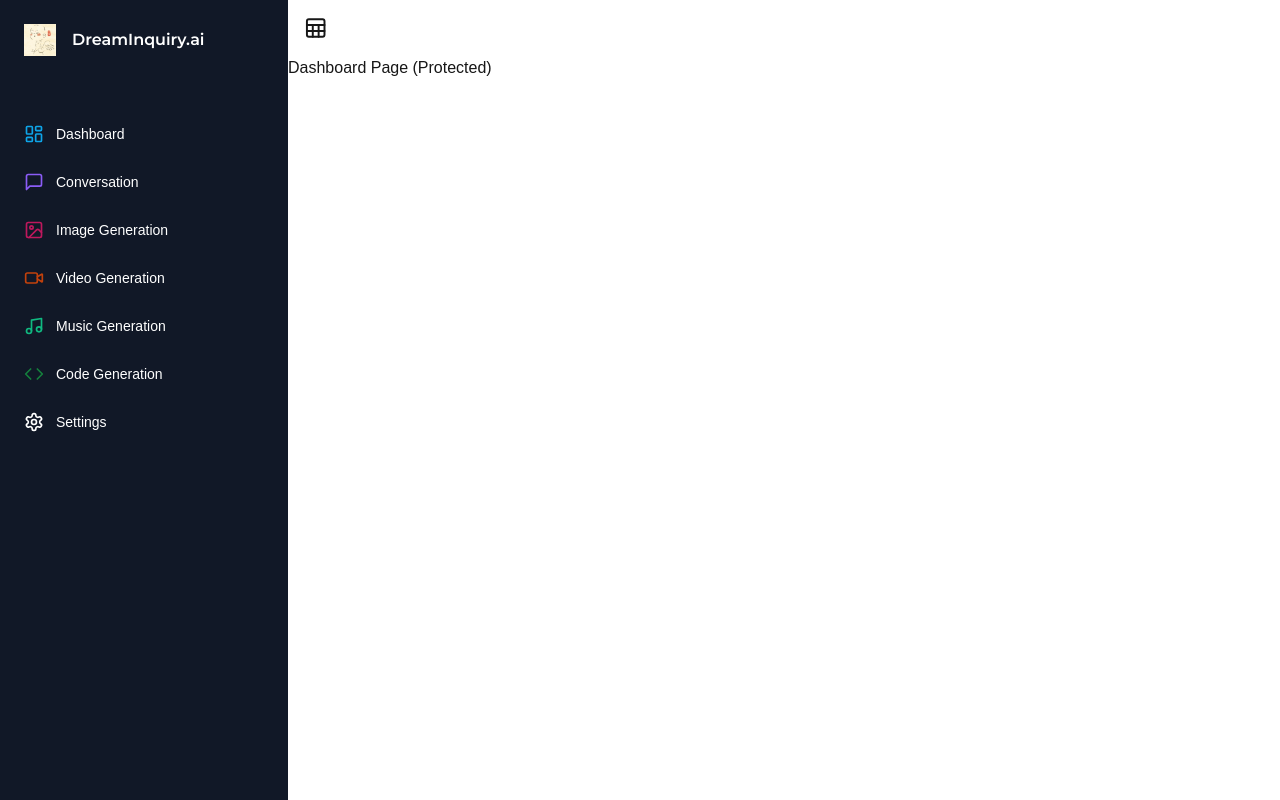
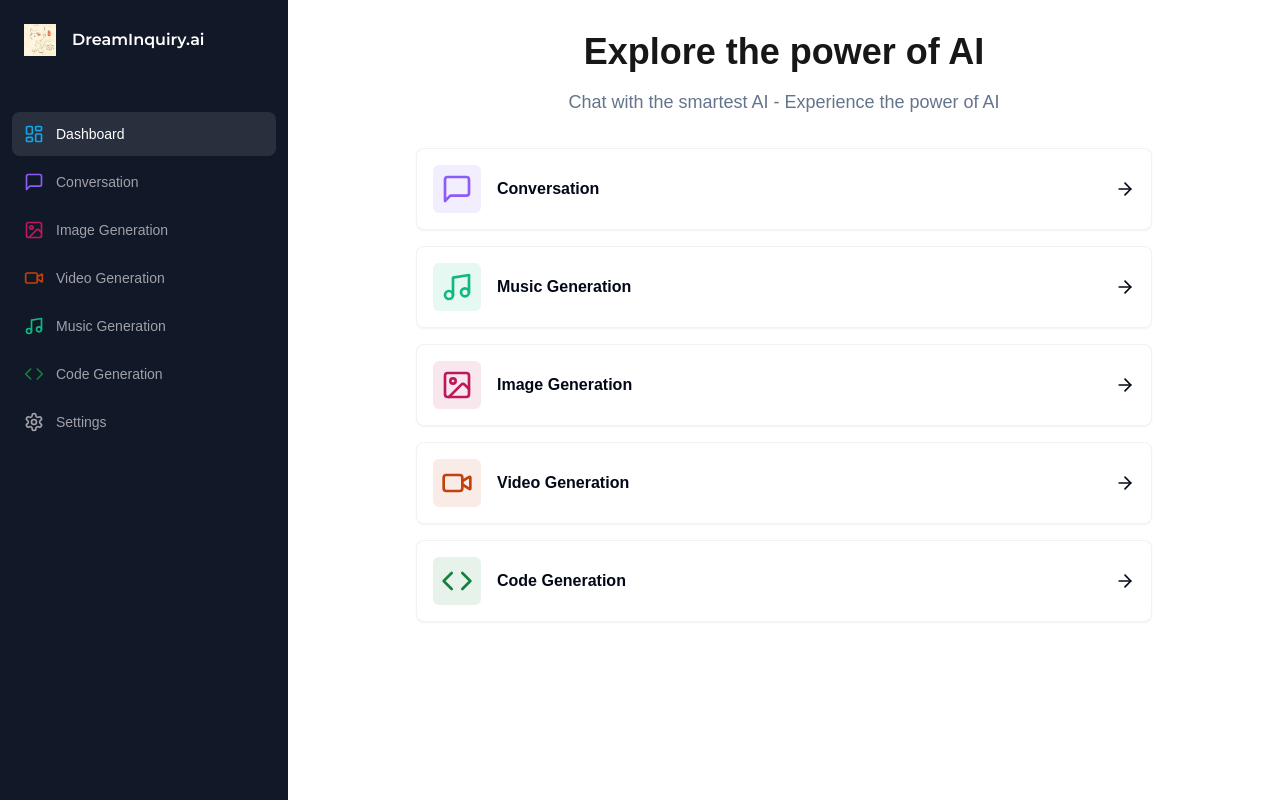
Before and after one commit to Hanxiang-WANG/DreamInquiryAI, a Next.js app in the folder ai-saas/: page /dashboard in a window 1280 px wide. Built offline with nearby package versions, Linux system fonts and the light colour scheme.

Commit message:
update dashboard

```diff
--- a/ai-saas/app/(dashboard)/(routes)/dashboard/page.tsx
+++ b/ai-saas/app/(dashboard)/(routes)/dashboard/page.tsx
@@ -1,11 +1,80 @@
-import Image from "next/image";
-import { Button } from "@/components/ui/button";
-import { UserButton } from "@clerk/nextjs";
+"use client";
+
+import { Card } from "@/components/ui/card";
+import { cn } from "@/lib/utils";
+import { useRouter } from "next/navigation";
+import { ArrowRight, Code, ImageIcon, MessageSquare, Music, VideoIcon } from "lucide-react";
+
+const tools = [
+  {
+    label: "Conversation",
+    icon: MessageSquare,
+    color: "text-violet-500",
+    bgColor: "bg-violet-500/10",
+    href: "/conversation"
+  },
+  {
+    label: "Music Generation",
+    icon: Music,
+    color: "text-emerald-500",
+    bgColor: "bg-emerald-500/10",
+    href: "/music"
+  },
+  {
+    label: "Image Generation",
+    icon: ImageIcon,
+    color: "text-pink-700",
+    bgColor: "bg-pink-700/10",
+    href: "/image"
+  },
+  {
+    label: "Video Generation",
+    icon: VideoIcon,
+    color: "text-orange-700",
+    bgColor: "bg-orange-700/10",
+    href: "/video"
+  },
+  {
+    label: "Code Generation",
+    icon: Code,
+    color: "text-green-700",
+    bgColor: "bg-green-700/10",
+    href: "/code"
+  },
+]
 
 const DashboardPage = () => {
+  const router = useRouter();
+
   return (
     <div>
-        <p>Dashboard Page (Protected)</p>
+      <div className="mb-8 space-y-4">
+        <h2 className="text-2xl md:text-4xl font-bold text-center">
+          Explore the power of AI
+        </h2>
+        <p className="text-muted-foreground font-light text-sm md:text-lg text-center">
+          Chat with the smartest AI - Experience the power of AI
+        </p>
+      </div>
+      <div className="px-4 md:px-20 lg:px-32 space-y-4">
+        {tools.map((tool) => (
+          <Card
+            onClick={() => router.push(tool.href)}
+            key={tool.href}
+            className="p-4 border-black/5 flex items-center justify-between hover:shadow-md transition cursor-pointer"
+          >
+            <div className="flex items-center gap-x-4">
+              <div className={cn("p-2 w-fit rounded-md", tool.bgColor)}>
+                <tool.icon className={cn("w-8 h-8", tool.color)}/>
+              </div>
+              <div className="font-semibold">
+                {tool.label}
+              </div>
+            </div>
+            <ArrowRight className="w-5 h-5"/>
+          </Card>
+        ))}
+      </div>
     </div>
   );
 }
--- a/ai-saas/components/mobile-sidebar.tsx
+++ b/ai-saas/components/mobile-sidebar.tsx
@@ -1,14 +1,32 @@
 "use client";
 
-import { Menu, Sheet } from "lucide-react";
+import { Menu } from "lucide-react";
 import { Button } from "./ui/button";
+import { Sheet, SheetContent, SheetTrigger } from "./ui/sheet";
+import Sidebar from "./sidebar";
+import { useState, useEffect } from "react";
 
 const MobileSidebar = () => {
+    const [isMounted, setIsMounted] = useState(false);
+
+    useEffect(() => {
+        setIsMounted(true);
+    }, []);
+
+    if(!isMounted){
+        return null;
+    }
+
   return (
     <Sheet>
-        <Button variant="ghost" size="icon" className="md:hidden">
-            <Menu />
-        </Button>
+        <SheetTrigger>
+            <Button variant="ghost" size="icon" className="md:hidden">
+                <Menu />
+            </Button>
+        </SheetTrigger>
+        <SheetContent side="left" className="p-0">
+            <Sidebar />
+        </SheetContent>
     </Sheet>
   )
 }
--- a/ai-saas/components/sidebar.tsx
+++ b/ai-saas/components/sidebar.tsx
@@ -6,6 +6,7 @@ import { Montserrat } from "next/font/google";
 
 import { cn } from "@/lib/utils";
 import { Code, ImageIcon, LayoutDashboard, MessageSquare, Music, Settings, VideoIcon } from "lucide-react";
+import { usePathname } from "next/navigation";
 
 const monsterrat = Montserrat({ weight: "600", subsets: ["latin"] });
 
@@ -54,6 +55,8 @@ const routes = [
 ];
 
 const Sidebar = () => {
+    const pathname = usePathname();
+
   return (
     <div className="space-y-4 py-4 flex flex-col h-full bg-[#111827] text-white">
         <div className="px-3 py-2 flex-1">
@@ -72,8 +75,8 @@ const Sidebar = () => {
                     <Link
                         href={route.href}
                         key={route.href}
-                        className="text-sm group flex p-3 w-full justify-start font-medium cursor-pointer
-                        hover:text-white hover:bg-white/10 rounded-lg transition"
+                        className={cn("text-sm group flex p-3 w-full justify-start font-medium cursor-pointer hover:text-white hover:bg-white/10 rounded-lg transition",
+                            pathname === route.href ? "text-white bg-white/10" : "text-zinc-400")}
                     >
                         <div className="flex items-center flex-1">
                             <route.icon className={cn("h-5 w-5 mr-3", route.color)}/>
--- /dev/null
+++ b/ai-saas/components/ui/card.tsx
@@ -0,0 +1,79 @@
+import * as React from "react"
+
+import { cn } from "@/lib/utils"
+
+const Card = React.forwardRef<
+  HTMLDivElement,
+  React.HTMLAttributes<HTMLDivElement>
+>(({ className, ...props }, ref) => (
+  <div
+    ref={ref}
+    className={cn(
+      "rounded-lg border bg-card text-card-foreground shadow-sm",
+      className
+    )}
+    {...props}
+  />
+))
+Card.displayName = "Card"
+
+const CardHeader = React.forwardRef<
+  HTMLDivElement,
+  React.HTMLAttributes<HTMLDivElement>
+>(({ className, ...props }, ref) => (
+  <div
+    ref={ref}
+    className={cn("flex flex-col space-y-1.5 p-6", className)}
+    {...props}
+  />
+))
+CardHeader.displayName = "CardHeader"
+
+const CardTitle = React.forwardRef<
+  HTMLParagraphElement,
+  React.HTMLAttributes<HTMLHeadingElement>
+>(({ className, ...props }, ref) => (
+  <h3
+    ref={ref}
+    className={cn(
+      "text-2xl font-semibold leading-none tracking-tight",
+      className
+    )}
+    {...props}
+  />
+))
+CardTitle.displayName = "CardTitle"
+
+const CardDescription = React.forwardRef<
+  HTMLParagraphElement,
+  React.HTMLAttributes<HTMLParagraphElement>
+>(({ className, ...props }, ref) => (
+  <p
+    ref={ref}
+    className={cn("text-sm text-muted-foreground", className)}
+    {...props}
+  />
+))
+CardDescription.displayName = "CardDescription"
+
+const CardContent = React.forwardRef<
+  HTMLDivElement,
+  React.HTMLAttributes<HTMLDivElement>
+>(({ className, ...props }, ref) => (
+  <div ref={ref} className={cn("p-6 pt-0", className)} {...props} />
+))
+CardContent.displayName = "CardContent"
+
+const CardFooter = React.forwardRef<
+  HTMLDivElement,
+  React.HTMLAttributes<HTMLDivElement>
+>(({ className, ...props }, ref) => (
+  <div
+    ref={ref}
+    className={cn("flex items-center p-6 pt-0", className)}
+    {...props}
+  />
+))
+CardFooter.displayName = "CardFooter"
+
+export { Card, CardHeader, CardFooter, CardTitle, CardDescription, CardContent }
```
